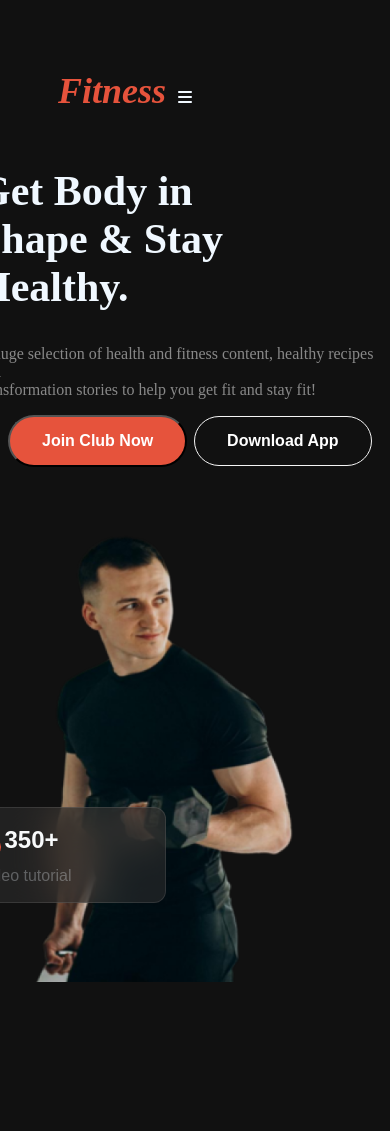
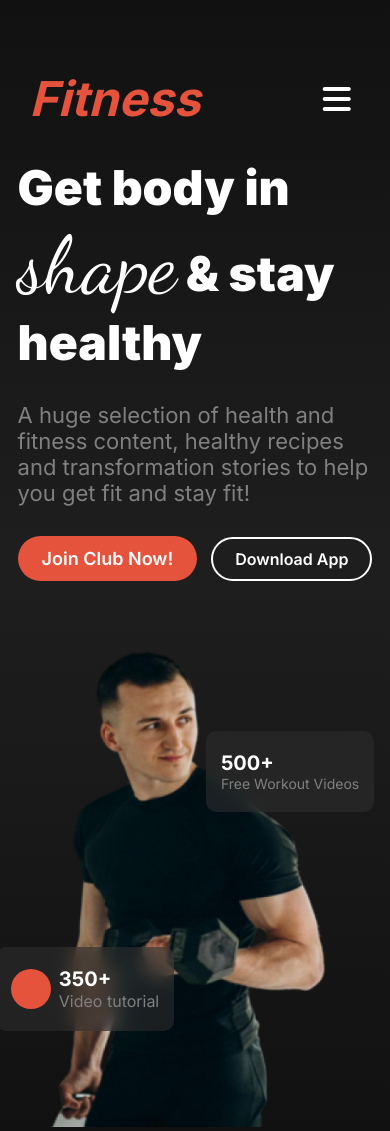
Before and after one commit to redwan-ai/fitness, a plain HTML site: page index.html in a window 390 px wide. Before the commit the page ends 1077 px from the top, so only its background shows below. Drawn offline with Linux system fonts and the light colour scheme; a web font is replaced by a local one.

Commit message:
header part newly mobile and PC responsive

```diff
--- a/index.html
+++ b/index.html
@@ -1,55 +1,61 @@
 <!DOCTYPE html>
 <html lang="en">
+
 <head>
     <meta charset="UTF-8">
     <meta name="viewport" content="width=device-width, initial-scale=1.0">
-    <title>Fitness</title>
+
+    <title>Document</title>
+    <script src="https://kit.fontawesome.com/8ddf321cf8.js" crossorigin="anonymous"></script>
     <link rel="stylesheet" href="styles/style.css">
-    <script src="https://kit.fontawesome.com/41c2d96db2.js" crossorigin="anonymous"></script>
+
+
 </head>
+
 <body>
     <header>
-        <section>
-            <div>
-                <div class="header">
-                    <h2><i>Fitness</i></h2>
-                    <i id="fa-solid" class="fa-solid fa-bars"></i>
+        <nav class="nav-bar container">
+            <h1 class="brand">Fitness</h1>
+            <ul class="nav-items">
+                <li><a class="nav-link-home" href="#">Home</a></li>
+                <li><a class="nav-link" href="#">Service</a></li>
+                <li><a class="nav-link" href="#">Contact</a></li>
+                <li><a class="nav-link" href="#">About</a></li>
+            </ul>
+            <i class="fa-solid fa-bars"></i>
+        </nav>
 
-                    <ul class="navbar">
-                        <li><span class="span1">Home</span></li>
-                        <li>Service</li>
-                        <li>Contact</li>
-                        <li>About</li>
-                    </ul>
+        <!-- Hero section  -->
+        <section class="hero-section container">
+
+            <div class="hero-text">
+                <h1 class="hero-title">Get body in <br> <span id="shape">shape</span> & stay <br> healthy</h1>
+                <p class="description hero-des">A huge selection of health and fitness content, healthy recipes and transformation stories to help you get fit and stay fit!</p>
+                <div class="hero-btn-part">
+                    <button class="join-btn">Join Club Now!</button>
+                    <button class="download-btn">Download App</button>
                 </div>
-                <div class="bck-img">
-                    <div>
-                        <h1>Get Body in <br> <span>Shape</span> & Stay <br>Healthy.</h1>
-                    <p class="bck-img-p">A huge selection of health and fitness content, healthy recipes
-                        and <br> transformation stories to help you get fit and stay fit!</p>
-                    <button class="btn1">Join Club Now</button>
-                    <button class="btn2">Download App</button>
-                    </div>
-                    <div>
-                        <img class="bbuilder" src="images/Images 2.png" alt="">
-                        <button class="btn-blur">
-                            <i  class="fa-regular fa-circle-play" ></i>
-                            <span id="s1">350+</span><br>
-                            <span id="s2">video tutorial</span>
-                        </button>
-                    </div>
-                    <div> <button class="bbuilder2">
-                        <span id="s1">500+</span> <br>
-                        <span id="s2">Free Workout Videos</span>
-                    </button></div>
+            </div>
+            <div class="hero-img-part">
+                <div class="blur-2">
+
+
+                    <h3 class="video-count">500+</h3>
+                    <p class="description">Free Workout Videos</p>
 
                 </div>
+                <img class="hero-img" src="./images/Images 2.png " alt="">
+                <div class="blur-1">
+                    <div class="blur-1-circle"></div>
+                    <div>
+                        <h3 class="video-count">350+</h3>
+                        <p class="description">Video tutorial</p>
+                    </div>
+                </div>
+
             </div>
-
         </section>
-
     </header>
-
 
 </body>
 </html>
--- a/styles/style.css
+++ b/styles/style.css
@@ -1,173 +1,261 @@
-@import url('https://fonts.googleapis.com/css2?family=Inter:wght@100..900&display=swap');
-.inter {
-    font-family: "Inter", sans-serif;
-    font-optical-sizing: auto;
-    font-weight: <weight>;
-    font-style: normal;
-    font-variation-settings:
-      "slnt" 0;
+@import url('https://fonts.googleapis.com/css2?family=Inter:wght@100..900&family=Playwrite+IE:wght@100..400&display=swap');
+@import url('https://fonts.googleapis.com/css2?family=Dancing+Script:wght@400..700&family=Playwrite+DK+Uloopet:wght@185&display=swap');
+* {
+    margin: 0;
+    font-family: "Inter";
+    color: white;
 }
-  body{
-    background-color: rgba(17, 17, 17, 1.00);
-    color: aliceblue;
+body {
+    background-color: black;
 }
-  /*header-section*/
-  .header{
-    color: rgb(17, 17, 17)
-    rgba(119, 119, 119, 0);
+.container {
+    max-width: 75%;
+    margin: 0 auto;
+}
+.description {
+    color: gray;
+
+}
+/* header  */
+header {
+    background-image: linear-gradient(180.00deg, rgb(17, 17, 17), rgba(119, 119, 119, 0.253), rgb(17, 17, 17));
+}
+
+.brand {
+    font-size: 44px;
+    color: rgb(230, 83, 60);
+    font-style: italic;
+}
+
+/* nav bar  */
+
+
+.nav-bar {
     display: flex;
     justify-content: space-between;
-    margin: 40px 190px;
-    align-items: baseline;
+    padding-top: 69px;
 }
-  .header>h2{
-    color: #E6533C;
-    font-size: 36px;
-    font-weight: 600;
+
+.nav-items {
+    display: flex;
+    gap: 40px;
+    border: 2px solid rgba(128, 128, 128, 0.432);
+    padding: 15px 20px 0 1px;
+    border-radius: 50px;
+    /* align-items: center; */
 }
-  .navbar{
-    display: flex;
+
+.nav-items li {
     list-style: none;
-    gap: 30px;
-    border: .1px solid rgba(255, 255, 255, 0.214);
-    border-radius: 20px;
-    padding: 10px 20px;
-    font-size: 18px;
-    font-weight:100;
 }
-  .span1{
-    background-color: #E6533C;
+
+.nav-link {
+    text-decoration: none;
     color: white;
-    border-radius: 19px;
-    padding: 9px 20px;
-    margin-left: -18px;
-    font-size: 16px;
-    font-weight: 600;
 }
-  #fa-solid{
+
+.nav-link-home {
+    background-color: rgb(230, 83, 60);
+    padding: 13px 19px;
+    border-radius: 26px;
+    text-decoration: none;
+}
+
+.fa-bars {
     display: none;
-  }
-  .bck-img{
-    margin-left: 0;
-    padding-top: -50px;
-    font-size: 28px;
-    font-weight: 900;
-    display: flex;
-    gap: 80px;
-    justify-content: center;
-    align-items: center
-  }
-  .bck-img-p{
-    font-size:16px ;
-    color: rgba(255, 255, 255, 0.5);
-    font-weight: 400;
-  }
-  .btn1{
-    background-color: #E6533C;
-    color: white;
-    border-radius: 50px;
-    padding: 15px 32px;
-    font-size: 16px;
-    font-weight: 600;
-  }
-  .btn2{
-    background-color: rgba(17, 17, 17, 1.00);
-    color: white;
-    border: 1px solid whitesmoke;
-    border-radius: 50px;
-    padding: 15px 32px;
-    font-size: 16px;
-    font-weight: 600;
-  }
-  .bbuilder{
-    height: 70%;
-    width: 70%;
-    margin-left: 160px;
-    position: relative;
-  }
-  .bbuilder2{
-    width: 206px;
-height: 96px;
-color: aliceblue;
-    position: top-right;
-    box-sizing: border-box;
-border: 1px solid rgba(255, 255, 255, 0.1);
-border-radius: 12px;
-backdrop-filter: blur(20px);
-background: rgba(48, 48, 48, 0.54);
-margin-left: -200px;
-margin-top: -400px;
-text-align: start;
-padding-left: 20px;
-  }
-.fa-regular{
-  background-color: #E6533C;
-  margin-bottom: 10px;
-  height: 20px;
-  width: 20px;
-  border-radius: 15px;
-}
-  .btn-blur{
-    box-sizing: border-box;
-border: 1px solid rgba(255, 255, 255, 0.1);
-border-radius: 12px;
-backdrop-filter: blur(20px);
-background: rgba(48, 48, 48, 0.54);
-    margin-left: 50px;
-    position: absolute;
-width: 206px;
-height: 96px;
-color: aliceblue;
-margin-top: -180px;
-text-align: start;
-padding-left: 20px;
-
-
-  }
-  #s1{
-    font-size: 24px;
-    color: rgb(248, 250, 251);
-    font-weight: 600;
-
-  }
-  #s2{
-    font-size: 16px;
-    color: rgba(240, 248, 255, 0.293);
 }
 
 
-  @media screen and (max-width: 576px){
-    .header{
-      margin-left: 50px;
+/* Hero section  */
+
+.hero-section {
+    display: flex;
     justify-content: space-between;
-      text-align: start;
+    align-items: center;
+    margin-top: 75px;
 }
-    .navbar{
+
+.hero-text{
+  margin-top: 30px;
+}
+
+.hero-title {
+    font-size: 4.5rem;
+    font-weight: 900;
+    margin-bottom: 30px;
+}
+
+.hero-des {
+    margin-bottom: 30px;
+    font-size: 22px;
+    font-weight: 400;
+    word-break:keep-all;
+}
+
+#shape {
+    font-family: "Dancing Scrip";
+    font-style: italic;
+    font-weight: 400;
+
+    font-size: 5rem;
+    font-family: "Dancing Script", cursive;
+
+
+  font-style: normal;
+}
+
+.hero-img-part {
+    position: relative;
+}
+
+.join-btn {
+    padding: 16px 40px;
+    background-color: rgb(230, 83, 60);
+    border-radius: 40px;
+    border: none;
+    font-size: 22px;
+    font-weight: 600;
+}
+
+.download-btn {
+  padding: 16px 40px;
+    border-radius: 40px;
+    border: 2px solid rgb(255, 255, 255);
+    background: transparent;
+    margin-left: 14px;
+    font-size: 22px;
+    font-weight: 600;
+}
+/* Image part  */
+.blur-1 {
+    display: flex;
+    align-items: center;
+    gap: 8px;
+    backdrop-filter: blur(10px);
+    background-color: rgba(48, 48, 48, 0.54);
+    padding: 20px 23px;
+    border-radius: 10px;
+    position: absolute;
+
+    bottom: 100px;
+    left: -50px;
+}
+
+.video-count {
+    font-size: 24px;
+    font-weight: 800;
+}
+
+.blur-1-circle {
+    width: 40px;
+    height: 40px;
+    border-radius: 50%;
+    background-color: rgb(230, 83, 60);
+}
+
+.blur-2 {
+    backdrop-filter: blur(10px);
+    background-color: rgba(48, 48, 48, 0.54);
+    padding: 20px 23px;
+    border-radius: 10px;
+    position: absolute;
+    z-index: 1;
+    right: -50px;
+    top: 100px;
+}
+
+.video-count {
+    font-size: 2rem;
+
+}
+
+
+@media screen and (max-width:576px) {
+  .container {
+      max-width: 85%;
+  }
+
+  /* nav bar  */
+
+  .fa-bars {
+      display: block;
+      font-size: 2rem;
+      margin-right: 10px;
+
+  }
+
+  .nav-bar {
+      align-items: center;
+  }
+
+  .nav-items {
       display: none;
   }
-    #fa-solid{
-      display:contents;
+
+  .brand {
+      font-size: 3rem;
+  }
+
+  /* Hero  */
+
+  .hero-section {
+      flex-direction: column;
+      margin:auto;
+      word-wrap: normal;
+  }
+
+  .hero-text-part {
+      max-width: 576px;
+  }
+
+  .hero-title {
+      font-size: 3rem;
+  }
+
+  .hero-btn-part {
+      display: flex;
+      align-items: center;
+  }
+
+
+  .join-btn {
+      padding: 12px 24px;
+      font-size: 18px;
+      text-wrap: nowrap;
 
   }
-    .bck-img{
-      margin-top: -50px;
-      flex-direction: column;
-      margin-left: -30px;
+
+  .download-btn {
+      padding: 10px 22px;
+      border: 2px solid white;
+      font-size: 16px;
+      text-wrap: nowrap;
   }
-.bbuilder{
-  margin-top: -30px;
-  padding-left: auto;
-  margin-left: 50px;
-  position: relative;
+
+  .hero-img-part {
+      max-width: 90%;
+      margin-top: 50px;
   }
-.btn-blur{
-  position: bottom left;
-  margin-left: -350px;
-  margin-top: 260px;
+
+  .hero-img {
+      width: 100%;
   }
-.bbuilder2{display: none;
+
+  .blur-1 {
+    padding: 20px 15px;
 }
-.btn1{
-  margin-left: 30px;
+
+  .blur-2 {
+      right: -30px;
+      padding: 20px 15px;
+  }
+
+  .blur-2 p {
+      font-size: 14px;
+  }
+
+  .video-count {
+      font-size: 20px;
+      font-weight: 700;
   }
 }
```
Lines whose indentation alone changed are shown as unchanged.
